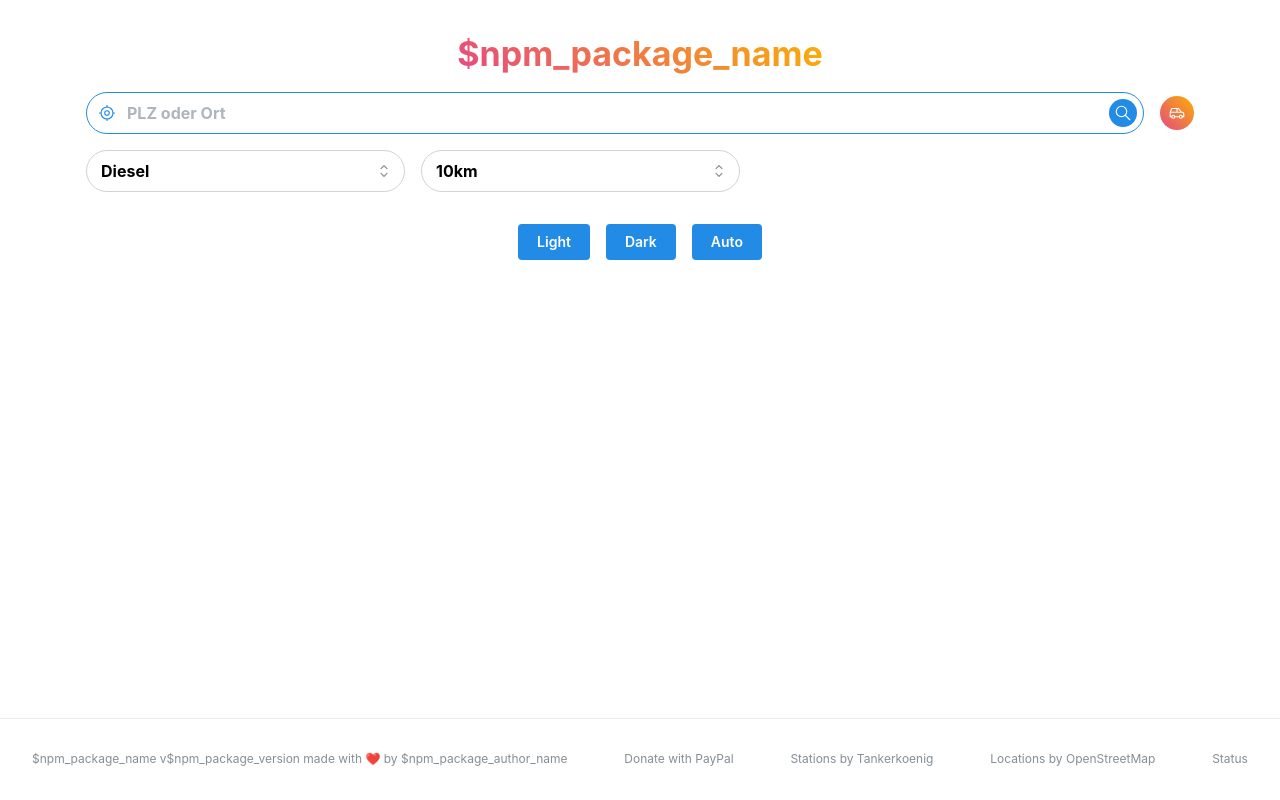
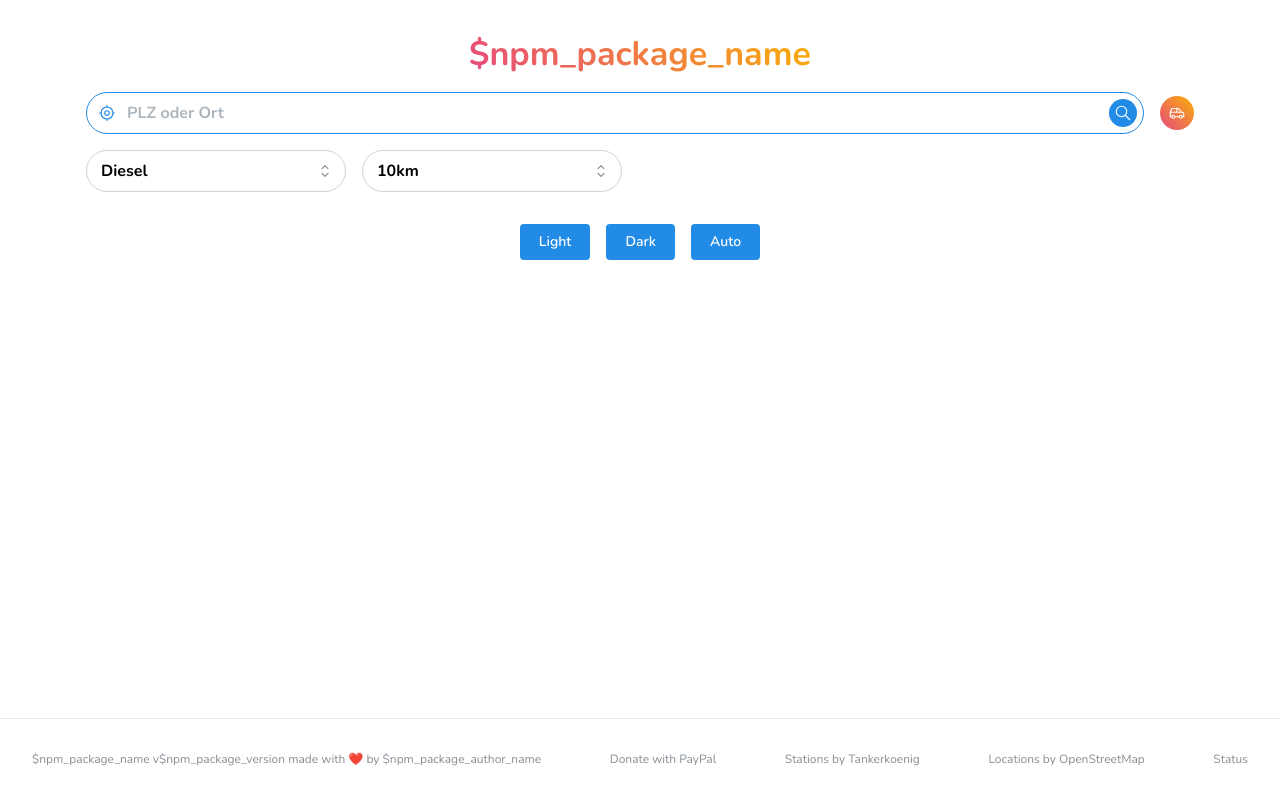
Before and after one commit to baudom/easytank, a Next.js app: page / in a window 1280 px wide. Built offline with nearby package versions, Linux system fonts and the light colour scheme.

Commit message:
change font to 'Nunito'

```diff
--- a/src/app/layout.tsx
+++ b/src/app/layout.tsx
@@ -1,10 +1,17 @@
 import "@mantine/core/styles.css";
 import "@mantine/notifications/styles.css";
+import { Nunito as Font } from "next/font/google";
 import { ColorSchemeScript, MantineProvider } from "@mantine/core";
 import { FC, ReactNode } from "react";
 import { Notifications } from "@mantine/notifications";
 import Footer from "@/components/Footer";
 import { theme } from "@/theme";
+
+const font = Font({
+    subsets: ["latin"],
+    display: "swap",
+    variable: "--font-default",
+});
 
 export const metadata = {
     title: "My Mantine App",
@@ -16,7 +23,10 @@ type Props = {
 
 const Layout: FC<Props> = ({ children }) => {
     return (
-        <html lang="de">
+        <html
+            lang="de"
+            className={font.variable}
+        >
             <head>
                 <ColorSchemeScript />
             </head>
--- a/src/theme.ts
+++ b/src/theme.ts
@@ -3,5 +3,6 @@
 import { createTheme } from "@mantine/core";
 
 export const theme = createTheme({
+    fontFamily: "var(--font-default)",
     /* Put your mantine theme override here */
 });
--- a/tailwind.config.ts
+++ b/tailwind.config.ts
@@ -8,6 +8,9 @@ const config: Config = {
     ],
     theme: {
         extend: {
+            fontFamily: {
+                sans: ["var(--font-default)"],
+            },
             backgroundImage: {
                 "gradient-radial": "radial-gradient(var(--tw-gradient-stops))",
                 "gradient-conic":
```
Also changed, not shown: 1 other file (tests, documents, lock files or other folders).
